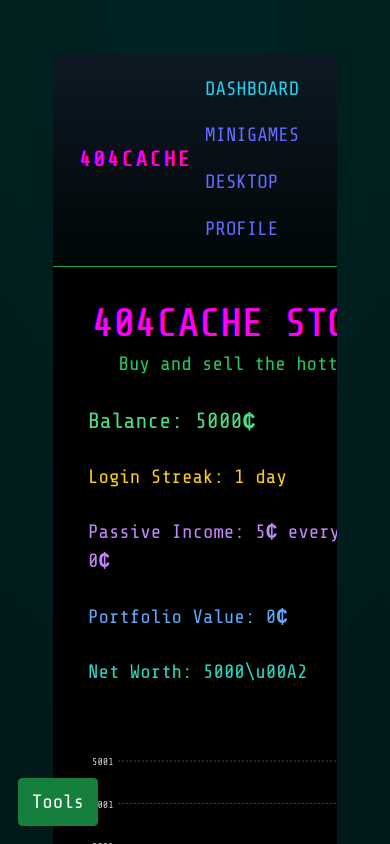
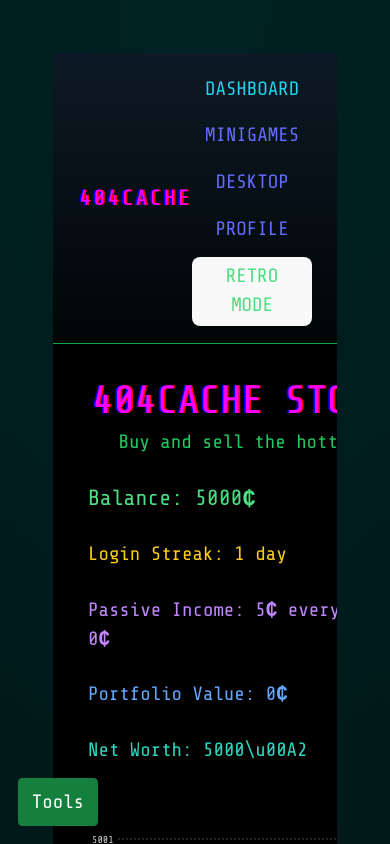
Before and after one commit to uxillary/404cache, a React (Vite) app: page / in a window 390 px wide. Shown: the top 844 px of the page. Built offline with nearby package versions, Linux system fonts and the light colour scheme.

Commit message:
feat: add theme toggle

```diff
--- /dev/null
+++ b/src/components/ThemeToggle.jsx
@@ -0,0 +1,40 @@
+import { useState, useEffect } from 'react';
+import { getItem, setItem } from '../lib/storage';
+
+function ThemeToggle() {
+  const [theme, setTheme] = useState(() => getItem('theme') || 'default');
+
+  useEffect(() => {
+    if (theme === 'retro') {
+      document.documentElement.style.setProperty(
+        '--text-color',
+        '#0f0'
+      );
+      document.documentElement.style.setProperty(
+        '--bg-color',
+        'radial-gradient(circle at 50% 0px, rgb(0, 34, 0), rgb(0, 0, 0))'
+      );
+    } else {
+      document.documentElement.style.setProperty(
+        '--text-color',
+        '#0ff'
+      );
+      document.documentElement.style.setProperty(
+        '--bg-color',
+        'radial-gradient(circle at 50% 0px, rgb(0, 34, 34), rgb(0, 0, 0))'
+      );
+    }
+    setItem('theme', theme);
+  }, [theme]);
+
+  return (
+    <button
+      onClick={() => setTheme(theme === 'default' ? 'retro' : 'default')}
+      className="px-3 py-1 hover:text-cyan-400 hover:scale-105 transition-all uppercase font-semibold"
+    >
+      {theme === 'default' ? 'Retro Mode' : 'Default Mode'}
+    </button>
+  );
+}
+
+export default ThemeToggle;
--- a/src/components/TopNav.jsx
+++ b/src/components/TopNav.jsx
@@ -1,4 +1,5 @@
 import { NavLink } from 'react-router-dom';
+import ThemeToggle from './ThemeToggle';
 
 function TopNav() {
   const baseClasses =
@@ -9,7 +10,7 @@ function TopNav() {
       <NavLink to="/" className="text-pink-400 glitch text-xl font-bold tracking-widest">
         404CACHE
       </NavLink>
-      <div className="flex flex-col sm:flex-row sm:space-x-4 space-y-2 sm:space-y-0">
+      <div className="flex flex-col sm:flex-row sm:space-x-4 space-y-2 sm:space-y-0 items-center">
         <NavLink
           to="/"
           className={({ isActive }) => `${baseClasses} ${isActive ? 'text-cyan-400' : ''}`}
@@ -34,6 +35,7 @@ function TopNav() {
         >
           Profile
         </NavLink>
+        <ThemeToggle />
       </div>
     </nav>
   );
--- a/src/pages/os/Fragments.jsx
+++ b/src/pages/os/Fragments.jsx
@@ -3,7 +3,7 @@ import WindowFrame from '../../components/WindowFrame'
 import { getItem, setItem } from '../../lib/storage'
 
 function Fragments() {
-  const [fragments, setFragments] = useState(() => getItem('memoryFragments') || {})
+  const [fragments, _setFragments] = useState(() => getItem('memoryFragments') || {})
 
   useEffect(() => {
     setItem('memoryFragments', fragments)
```
